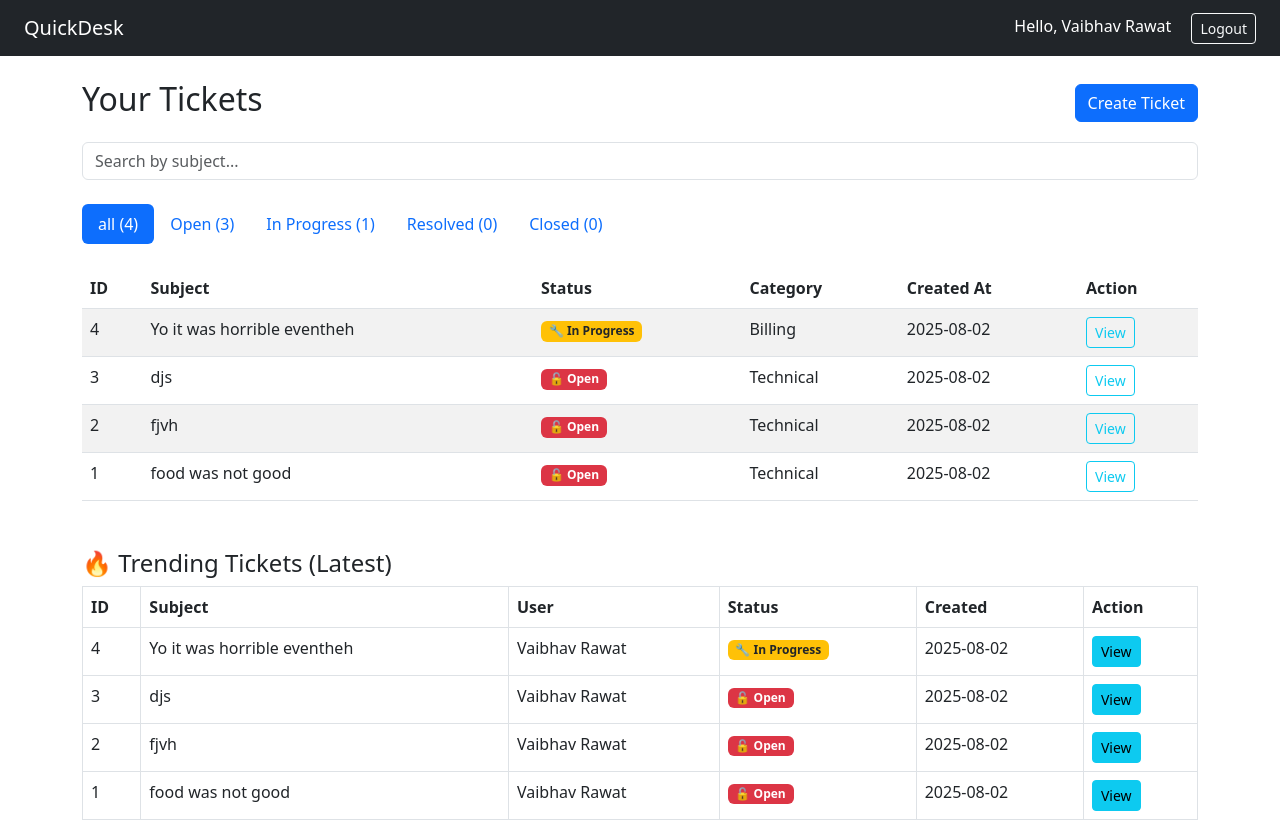
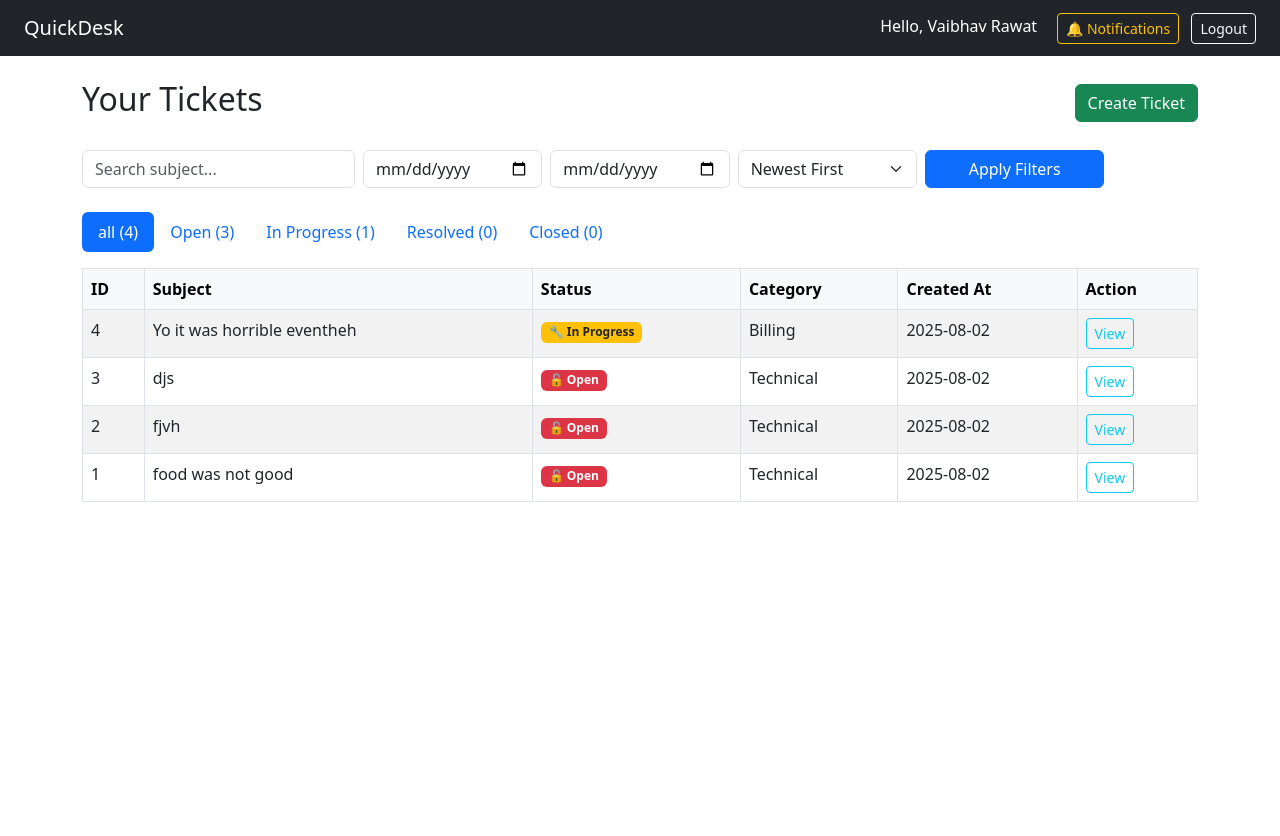
Before and after one commit to VaibhavRawat27/QuickDesk, a Flask app: page /dashboard in a window 1280 px wide. After the commit the page ends 502 px from the top, so only its background shows below. Run offline with Flask 3, Linux system fonts and the light colour scheme; a user stored in the database is signed in.

Commit message:
updated filtering and ticket flow

```diff
--- a/app.py
+++ b/app.py
@@ -38,6 +38,9 @@ class User(db.Model, UserMixin):
 
     is_active = db.Column(db.Boolean, default=True)
 
+    notifications = db.relationship('Notification', backref='user', lazy='dynamic')
+
+
     tickets = db.relationship('Ticket', backref='owner', lazy=True)
     replies = db.relationship('TicketReply', backref='author', lazy=True)
 
@@ -64,6 +67,13 @@ class Ticket(db.Model):
 class Category(db.Model):
     id = db.Column(db.Integer, primary_key=True)
     name = db.Column(db.String(100), unique=True, nullable=False)
+
+class Notification(db.Model):
+    id = db.Column(db.Integer, primary_key=True)
+    user_id = db.Column(db.Integer, db.ForeignKey('user.id'))  # Who receives the notification
+    message = db.Column(db.String(255))
+    is_read = db.Column(db.Boolean, default=False)
+    created_at = db.Column(db.DateTime, default=datetime.utcnow)
 
 class TicketReply(db.Model):
     id = db.Column(db.Integer, primary_key=True)
@@ -139,6 +149,16 @@ def login():
         flash('Invalid credentials', "danger")
     return render_template('login.html')
 
+def create_notification(user_id, message):
+    notification = Notification(user_id=user_id, message=message)
+    db.session.add(notification)
+    db.session.commit()
+
+@app.route('/notifications')
+@login_required
+def notifications():
+    notifs = Notification.query.filter_by(user_id=current_user.id).order_by(Notification.created_at.desc()).all()
+    return render_template('notifications.html', notifications=notifs)
 
 
 @app.route('/admin/create-agent', methods=['POST'])
@@ -208,45 +228,60 @@ def dashboard():
         flash("Access denied.", "warning")
         return redirect(url_for('login'))
 
-    status_filter = request.args.get('status')
-    search_query = request.args.get('search', '')
+    status_filter = request.args.get('status', 'all')
+    search = request.args.get('search', '').strip()
+    start_date = request.args.get('start_date')
+    end_date = request.args.get('end_date')
+    sort_order = request.args.get('sort', 'desc')  # 'asc' or 'desc'
 
-    # Base query: user's tickets
     query = Ticket.query.filter_by(user_id=current_user.id)
 
-    # Filter by status
-    if status_filter and status_filter != 'all':
+    if status_filter != 'all':
         query = query.filter_by(status=status_filter)
 
-    # Search by subject
-    if search_query:
-        query = query.filter(Ticket.subject.ilike(f'%{search_query}%'))
+    if search:
+        query = query.filter(Ticket.subject.ilike(f'%{search}%'))
 
-    tickets = query.order_by(Ticket.created_at.desc()).all()
+    if start_date:
+        try:
+            start = datetime.strptime(start_date, '%Y-%m-%d')
+            query = query.filter(Ticket.created_at >= start)
+        except:
+            pass
 
-    # Tab counts (not affected by search)
+    if end_date:
+        try:
+            end = datetime.strptime(end_date, '%Y-%m-%d')
+            query = query.filter(Ticket.created_at <= end)
+        except:
+            pass
+
+    if sort_order == 'asc':
+        query = query.order_by(Ticket.created_at.asc())
+    else:
+        query = query.order_by(Ticket.created_at.desc())
+
+    tickets = query.all()
+
+    # Counts for tabs
     all_count = Ticket.query.filter_by(user_id=current_user.id).count()
     open_count = Ticket.query.filter_by(user_id=current_user.id, status='Open').count()
     inprogress_count = Ticket.query.filter_by(user_id=current_user.id, status='In Progress').count()
     resolved_count = Ticket.query.filter_by(user_id=current_user.id, status='Resolved').count()
     closed_count = Ticket.query.filter_by(user_id=current_user.id, status='Closed').count()
 
-    # 🔥 Trending tickets (latest 5 from all users)
-    trending_tickets = Ticket.query.order_by(Ticket.created_at.desc()).limit(5).all()
-
-    return render_template(
-        'dashboard.html',
-        tickets=tickets,
-        all_count=all_count,
-        open_count=open_count,
-        inprogress_count=inprogress_count,
-        resolved_count=resolved_count,
-        closed_count=closed_count,
-        current_status=status_filter or 'all',
-        search_query=search_query,
-        trending_tickets=trending_tickets
-    )
-
+    return render_template('dashboard.html',
+                           tickets=tickets,
+                           all_count=all_count,
+                           open_count=open_count,
+                           inprogress_count=inprogress_count,
+                           resolved_count=resolved_count,
+                           closed_count=closed_count,
+                           current_status=status_filter,
+                           search=search,
+                           sort_order=sort_order,
+                           start_date=start_date,
+                           end_date=end_date)
 
 
 
@@ -271,6 +306,15 @@ def create_ticket():
         )
         db.session.add(ticket)
         db.session.commit()
+
+
+        # Notify all agents and admins
+        agents_and_admins = User.query.filter(User.role.in_(['agent', 'admin'])).all()
+        for user in agents_and_admins:
+            create_notification(user.id, f"📩 New ticket #{ticket.id} by {current_user.name}")
+
+        flash('Ticket created successfully!', "success")
+
         flash('Ticket created successfully!', "success")
         return redirect(url_for('dashboard'))
     return render_template('create_ticket.html')
@@ -374,10 +418,20 @@ def toggle_user_status(user_id):
 @role_required('agent')
 def agent_dashboard():
     status_filter = request.args.get('status')
+    search_query = request.args.get('search', '').strip()
+
+    query = Ticket.query
+
     if status_filter and status_filter != 'all':
-        tickets = Ticket.query.filter_by(status=status_filter).order_by(Ticket.created_at.desc()).all()
-    else:
-        tickets = Ticket.query.order_by(Ticket.created_at.desc()).all()
+        query = query.filter_by(status=status_filter)
+
+    if search_query:
+        query = query.filter(
+            Ticket.subject.ilike(f"%{search_query}%") |
+            Ticket.user_name.ilike(f"%{search_query}%")
+        )
+
+    tickets = query.order_by(Ticket.created_at.desc()).all()
 
     # Count tickets by status
     all_count = Ticket.query.count()
@@ -392,7 +446,6 @@ def agent_dashboard():
                            resolved_count=resolved_count,
                            closed_count=closed_count,
                            current_status=status_filter or 'all')
-
 
 
 @app.route('/agent/ticket/<int:ticket_id>', methods=['GET', 'POST'])
--- a/templates/agent_dashboard.html
+++ b/templates/agent_dashboard.html
@@ -1,6 +1,12 @@
 {% extends 'base.html' %}
 {% block content %}
 <h2>Support Agent Dashboard</h2>
+
+<!-- 🔍 Search Tickets -->
+<form method="GET" action="{{ url_for('agent_dashboard') }}" class="mb-3 d-flex">
+  <input type="text" name="search" class="form-control me-2" placeholder="Search by subject or user..." value="{{ request.args.get('search', '') }}">
+  <button class="btn btn-outline-primary" type="submit">Search</button>
+</form>
 
 <!-- Filter Tabs -->
 <ul class="nav nav-pills mb-4">
--- a/templates/base.html
+++ b/templates/base.html
@@ -10,11 +10,15 @@
     <a class="navbar-brand" href="{{ url_for('dashboard') }}">QuickDesk</a>
     <div class="ms-auto">
       {% if current_user.is_authenticated %}
-        <span class="text-white me-3">Hello, {{ current_user.name }}</span>
-        <a class="btn btn-outline-light btn-sm" href="{{ url_for('logout') }}">Logout</a>
-      {% else %}
-        <a class="btn btn-outline-light btn-sm" href="{{ url_for('login') }}">Login</a>
-      {% endif %}
+  <span class="text-white me-3">Hello, {{ current_user.name }}</span>
+  <a class="btn btn-outline-warning btn-sm me-2" href="{{ url_for('notifications') }}">🔔 Notifications</a>
+  <a class="btn btn-outline-light btn-sm" href="{{ url_for('logout') }}">Logout</a>
+{% else %}
+  <a class="btn btn-outline-light btn-sm" href="{{ url_for('login') }}">Login</a>
+{% endif %}
+
+
+
     </div>
   </nav>
   <div class="container mt-4">
--- a/templates/dashboard.html
+++ b/templates/dashboard.html
@@ -1,21 +1,39 @@
 {% extends 'base.html' %}
 {% block content %}
 
-<div class="d-flex justify-content-between align-items-center mb-3">
+<div class="d-flex justify-content-between align-items-center mb-4">
   <h2>Your Tickets</h2>
-  <a href="{{ url_for('create_ticket') }}" class="btn btn-primary">Create Ticket</a>
+  <a href="{{ url_for('create_ticket') }}" class="btn btn-success">Create Ticket</a>
 </div>
 
-<!-- 🔍 Search Bar -->
-<form method="GET" action="{{ url_for('dashboard') }}" class="mb-4">
-  <input type="text" name="search" placeholder="Search by subject..." class="form-control" value="{{ request.args.get('search', '') }}">
+<!-- 🔍 Filters Section -->
+<form method="GET" action="{{ url_for('dashboard') }}" class="row g-2 mb-4">
+  <div class="col-md-3">
+    <input type="text" name="search" class="form-control" placeholder="Search subject..." value="{{ request.args.get('search', '') }}">
+  </div>
+  <div class="col-md-2">
+    <input type="date" name="start_date" class="form-control" value="{{ request.args.get('start_date', '') }}">
+  </div>
+  <div class="col-md-2">
+    <input type="date" name="end_date" class="form-control" value="{{ request.args.get('end_date', '') }}">
+  </div>
+  <div class="col-md-2">
+    <select name="sort" class="form-select">
+      <option value="desc" {% if request.args.get('sort', 'desc') == 'desc' %}selected{% endif %}>Newest First</option>
+      <option value="asc" {% if request.args.get('sort') == 'asc' %}selected{% endif %}>Oldest First</option>
+    </select>
+  </div>
+  <div class="col-md-2">
+    <button class="btn btn-primary w-100">Apply Filters</button>
+  </div>
 </form>
 
-<!-- Filter Tabs -->
-<ul class="nav nav-pills mb-4">
+<!-- 🟢 Ticket Status Tabs -->
+<ul class="nav nav-pills mb-3">
   {% for label, count in [('all', all_count), ('Open', open_count), ('In Progress', inprogress_count), ('Resolved', resolved_count), ('Closed', closed_count)] %}
   <li class="nav-item">
-    <a class="nav-link {% if current_status == label %}active{% endif %}" href="{{ url_for('dashboard', status=label) }}">
+    <a class="nav-link {% if current_status == label %}active{% endif %}"
+       href="{{ url_for('dashboard', status=label, search=request.args.get('search', ''), start_date=request.args.get('start_date', ''), end_date=request.args.get('end_date', ''), sort=request.args.get('sort', 'desc')) }}">
       {{ label }} ({{ count }})
     </a>
   </li>
@@ -23,8 +41,8 @@
 </ul>
 
 <!-- 🎫 Tickets Table -->
-<table class="table table-striped">
-  <thead>
+<table class="table table-striped table-bordered">
+  <thead class="table-light">
     <tr>
       <th>ID</th>
       <th>Subject</th>
@@ -41,64 +59,27 @@
       <td>{{ ticket.subject }}</td>
       <td>
         {% if ticket.status == 'Open' %}
-        <span class="badge bg-danger">🔓 Open</span>
+          <span class="badge bg-danger">🔓 Open</span>
         {% elif ticket.status == 'In Progress' %}
-        <span class="badge bg-warning text-dark">🔧 In Progress</span>
+          <span class="badge bg-warning text-dark">🔧 In Progress</span>
         {% elif ticket.status == 'Resolved' %}
-        <span class="badge bg-success">✅ Resolved</span>
+          <span class="badge bg-success">✅ Resolved</span>
         {% elif ticket.status == 'Closed' %}
-        <span class="badge bg-secondary">🔒 Closed</span>
+          <span class="badge bg-secondary">🔒 Closed</span>
         {% else %}
-        <span class="badge bg-dark">{{ ticket.status }}</span>
+          <span class="badge bg-dark">{{ ticket.status }}</span>
         {% endif %}
       </td>
       <td>{{ ticket.category or '—' }}</td>
       <td>{{ ticket.created_at.strftime('%Y-%m-%d') }}</td>
-      <td><a class="btn btn-sm btn-outline-info" href="{{ url_for('ticket_detail', ticket_id=ticket.id) }}">View</a></td>
+      <td>
+        <a href="{{ url_for('ticket_detail', ticket_id=ticket.id) }}" class="btn btn-sm btn-outline-info">View</a>
+      </td>
     </tr>
     {% else %}
-    <tr><td colspan="6" class="text-center">No tickets found for this status.</td></tr>
-    {% endfor %}
-  </tbody>
-</table>
-
-<!-- 🔥 Trending Tickets Section -->
-<h4 class="mt-5">🔥 Trending Tickets (Latest)</h4>
-<table class="table table-bordered">
-  <thead>
     <tr>
-      <th>ID</th>
-      <th>Subject</th>
-      <th>User</th>
-      <th>Status</th>
-      <th>Created</th>
-      <th>Action</th>
+      <td colspan="6" class="text-center">No tickets found matching your filters.</td>
     </tr>
-  </thead>
-  <tbody>
-    {% for t in trending_tickets %}
-    <tr>
-      <td>{{ t.id }}</td>
-      <td>{{ t.subject }}</td>
-      <td>{{ t.owner.name }}</td>
-      <td>
-        {% if t.status == 'Open' %}
-        <span class="badge bg-danger">🔓 Open</span>
-        {% elif t.status == 'In Progress' %}
-        <span class="badge bg-warning text-dark">🔧 In Progress</span>
-        {% elif t.status == 'Resolved' %}
-        <span class="badge bg-success">✅ Resolved</span>
-        {% elif t.status == 'Closed' %}
-        <span class="badge bg-secondary">🔒 Closed</span>
-        {% else %}
-        <span class="badge bg-dark">{{ t.status }}</span>
-        {% endif %}
-      </td>
-      <td>{{ t.created_at.strftime('%Y-%m-%d') }}</td>
-      <td><a href="{{ url_for('ticket_detail', ticket_id=t.id) }}" class="btn btn-sm btn-info">View</a></td>
-    </tr>
-    {% else %}
-    <tr><td colspan="6" class="text-center">No trending tickets available.</td></tr>
     {% endfor %}
   </tbody>
 </table>
```
Also changed, not shown: templates/notifications.html (added, +17 -0 lines), instance/quickdesk.db.
